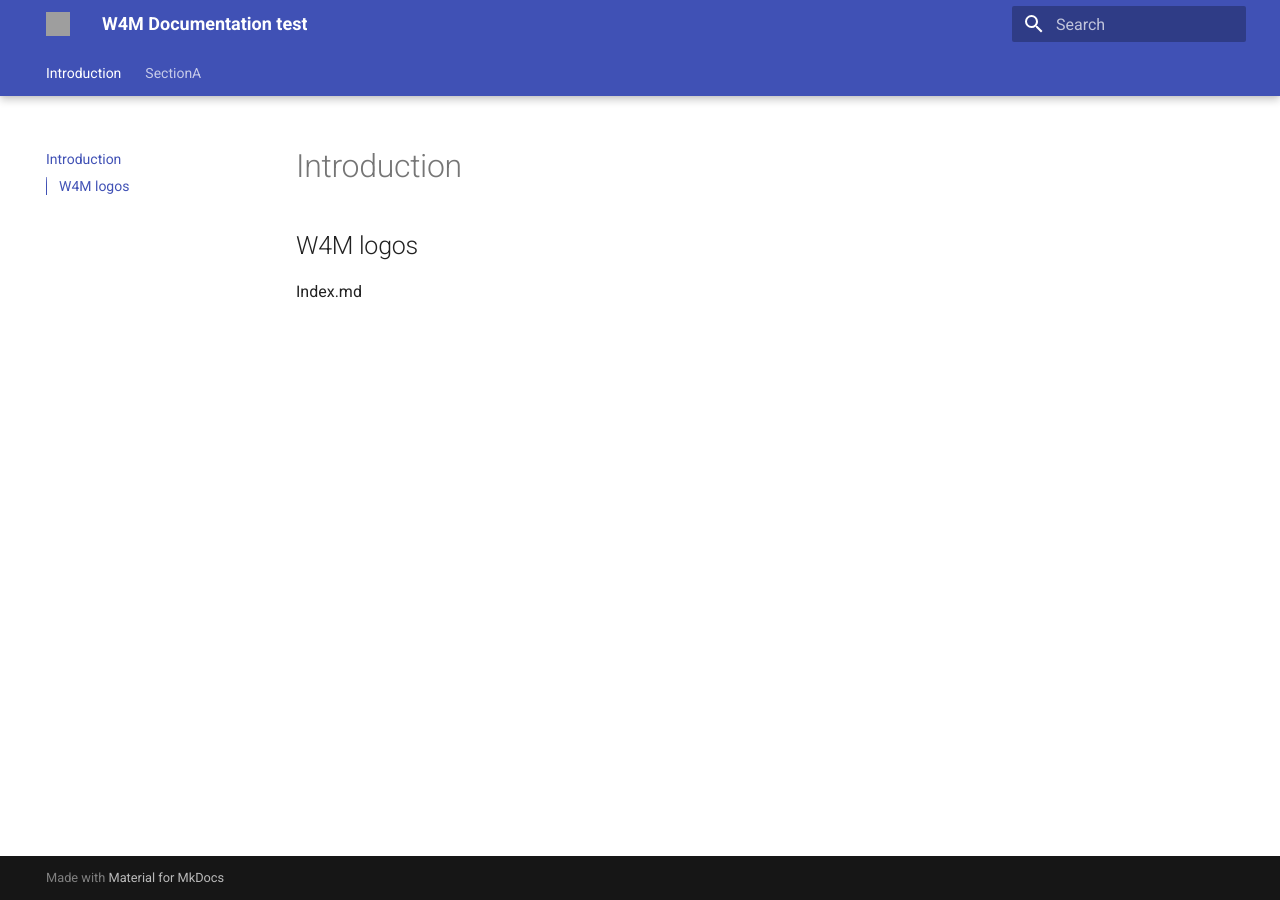
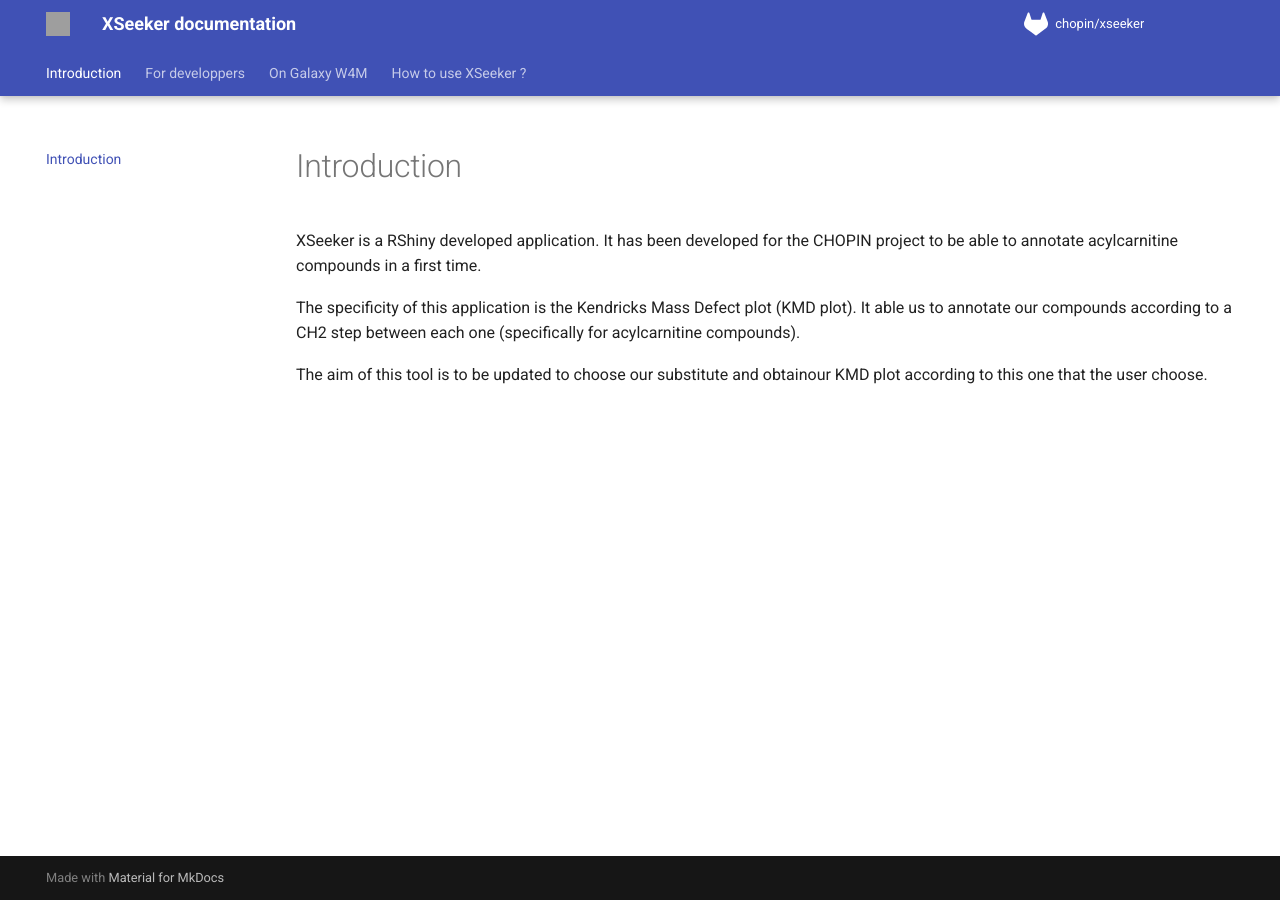
Before and after one commit to jsaintvanne/XSeeker-documentation, an MkDocs documentation site: the page built from docs/index.md, in a window 1280 px wide. Built offline with MkDocs 1.6.1 and Material for MkDocs 9.7.7, drawn with Linux system fonts in a browser that asks for light colours; grey boxes are pictures that could not be loaded.

Commit message:
start test

```diff
--- a/docs/index.md
+++ b/docs/index.md
@@ -1,5 +1,7 @@
 # Introduction
 
-## W4M logos
+XSeeker is a RShiny developed application. It has been developed for the CHOPIN project to be able to annotate acylcarnitine compounds in a first time.
 
-Index.md
+The specificity of this application is the Kendricks Mass Defect plot (KMD plot). It able us to annotate our compounds according to a CH2 step between each one (specifically for acylcarnitine compounds).
+
+The aim of this tool is to be updated to choose our substitute and obtainour KMD plot according to this one that the user choose.
--- a/docs/sectionA/page1.md
+++ /dev/null
@@ -1,4 +0,0 @@
-# page1
-
-## W4M logos
-page1
--- a/docs/sectionA/page2.md
+++ /dev/null
@@ -1,4 +0,0 @@
-# page2
-
-## W4M logos
-page2
--- a/docs/sectionA/page3.md
+++ /dev/null
@@ -1,4 +0,0 @@
-# page3
-
-## W4M logos
-page3
--- a/mkdocs.yml
+++ b/mkdocs.yml
@@ -1,21 +1,53 @@
-site_name: W4M Documentation test
+site_name: XSeeker documentation
+repo_url: https://unh-pfem-gitlab.ara.inrae.fr/chopin/xseeker
+repo_name: chopin/xseeker
 theme:
   name: material
   logo: https://avatars.githubusercontent.com/u/17082156?s=200&v=4
   favicon: https://avatars.githubusercontent.com/u/17082156?s=200&v=4
   features:
+    - content.code.copy
+    - content.code.select
+    #- content.code.annotate
     - navigation.instant
+    - navigation.indexes
     - navigation.tracking
     - navigation.tabs
     - navigation.tabs.sticky
+    - navigation.top
     - navigation.sections
     - navigation.expand
     - navigation.path
     - toc.integrate
+  icon:
+    repo: fontawesome/brands/gitlab
 nav:
   - Introduction: index.md
-  - SectionA:
-    - sectionA/index.md
-    - Part 1: sectionA/page1.md
-    - Part 2: sectionA/page2.md
-    - Part 3: sectionA/page3.md
+  - For developpers:
+    - Introduction: for_dev/index.md
+    - Installation of XSeekerBaseModule: for_dev/xseekerbasemodule.md
+    - Installation of XSeeker: for_dev/xseeker.md
+  - On Galaxy W4M:
+    - Introduction: on_galaxy/index.md
+    - XSeeker Preparator: on_galaxy/xseeker_preparator.md
+    - XSeeker tool: on_galaxy/xseeker_tool.md
+  - How to use XSeeker ?:
+    - Introduction: how_to_use/index.md
+    - KMD plot: how_to_use/kmd_plot.md
+    - Chromatogram and mass spectrum: how_to_use/chromato.md
+    - Cluster table: how_to_use/cluster_table.md
+markdown_extensions:
+  - admonition
+  - attr_list
+  - md_in_html
+  - pymdownx.highlight:
+      anchor_linenums: true
+      line_spans: __span
+      pygments_lang_class: true
+  - pymdownx.details
+  - pymdownx.inlinehilite
+  - pymdownx.pathconverter
+  - pymdownx.snippets
+  - pymdownx.superfences
+plugins:
+  - git-authors
```
Also changed, not shown: README.md (+17 -1 lines), docs/for_dev/index.md (added, +45 -0 lines), docs/for_dev/xseeker.md (added, +163 -0 lines), docs/for_dev/xseekerbasemodule.md (added, +58 -0 lines), docs/how_to_use/chromato.md (added, +1 -0 lines), docs/how_to_use/cluster_table.md (added, +1 -0 lines), docs/how_to_use/index.md (added, +12 -0 lines), docs/how_to_use/kmd_plot.md (added, +9 -0 lines), docs/on_galaxy/index.md (added, +8 -0 lines), docs/on_galaxy/xseeker_preparator.md (added, +1 -0 lines), docs/on_galaxy/xseeker_tool.md (added, +1 -0 lines), docs/sectionA/index.md (deleted, +0 -5 lines).
